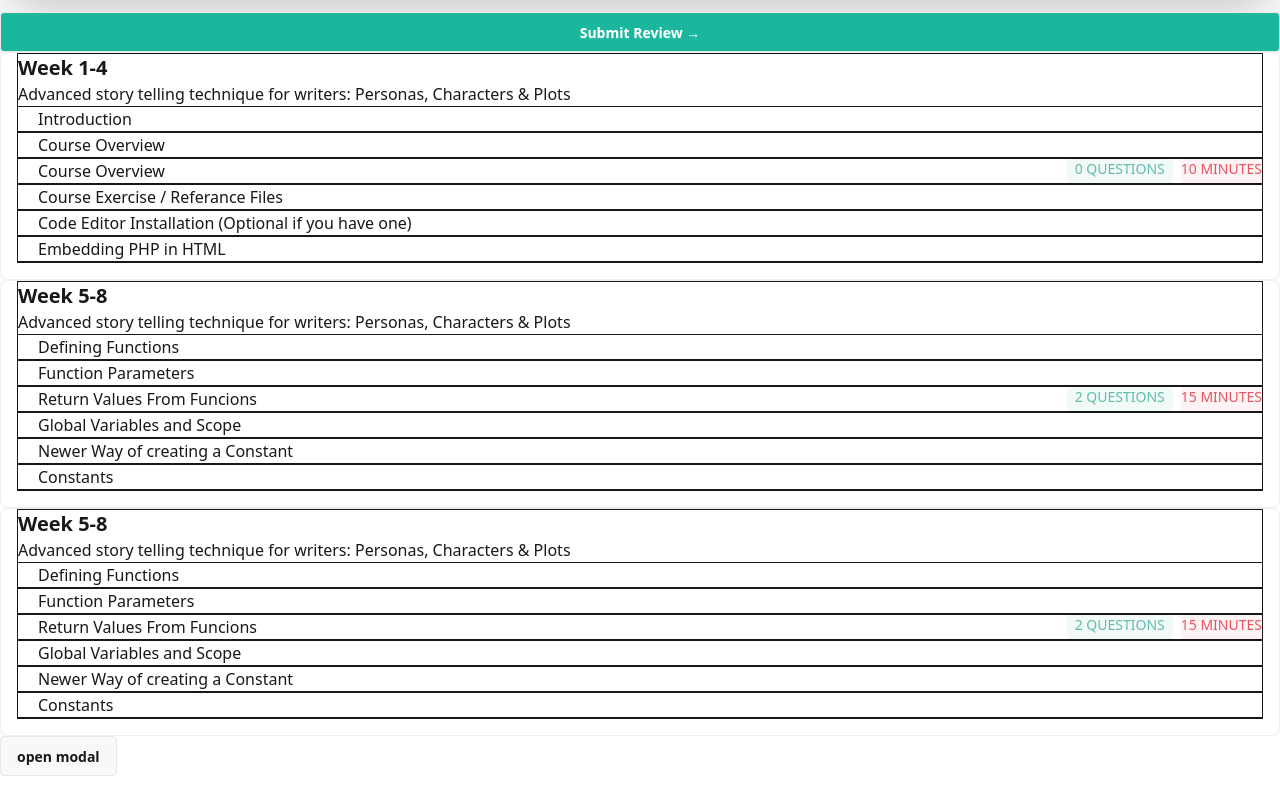
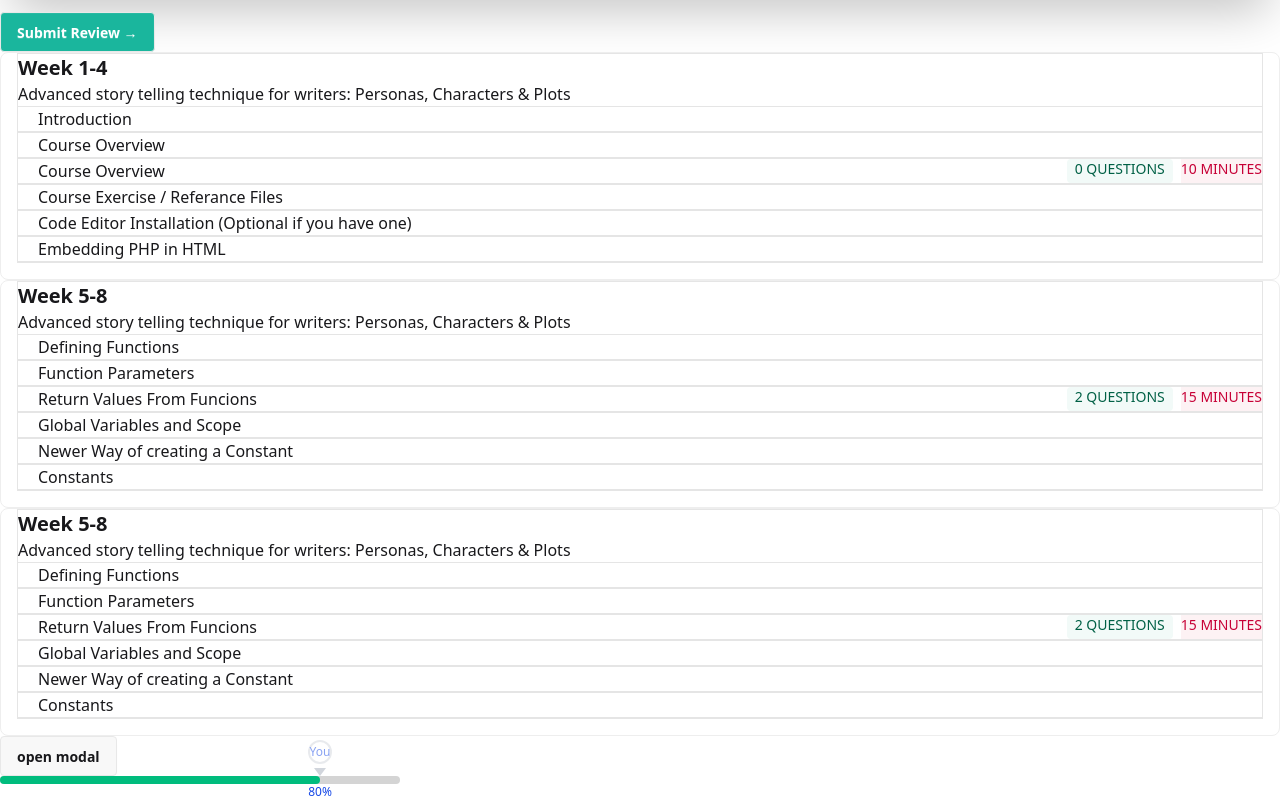
Before and after one commit to AbdallahKhaledAhmed/IT-Legend-Challenge, a Svelte app: page / in a window 1280 px wide. Shown: the part 949-1749 px from the top of the page. Before the commit the page ends 1725 px from the top, so only its background shows below. Built offline with nearby package versions, Linux system fonts and the light colour scheme; what @iconify/tailwind4 would draw is missing.

Commit message:
progress

```diff
--- a/src/App.svelte
+++ b/src/App.svelte
@@ -3,6 +3,7 @@
   import Comments from "./components/Comments.svelte";
   import CourseMaterial from "./components/CourseMaterial.svelte";
   import PdfViewer from "./components/PdfViewer.svelte";
+  import Progress from "./components/Progress.svelte";
   import Quizz from "./components/Quizz.svelte";
   import Week from "./components/Week.svelte";
   import { week1_4, week5_8 } from "./components/weeks";
@@ -17,3 +18,5 @@
 <Week weekTitle="Components & Databinding" weekNum="5-8" weekContent={week5_8}/>
 <!-- <Quizz /> -->
  <PdfViewer path="/CSharp.pdf" />
+
+ <Progress  initialValue=80/>
--- a/src/app.css
+++ b/src/app.css
@@ -5,3 +5,18 @@
 @plugin "daisyui" {
   themes: light --default, dark;
 }
+
+@layer utilities {
+  .center {
+    @apply flex justify-center items-center;
+  }
+}
+
+@layer components {
+  .progress-after {
+    @apply after:content-[attr(data-width)] after:absolute after:right-0 after:top-2 after:translate-x-[50%];
+  }
+  * {
+    @apply border-[#e5e5e5];
+  }
+}
--- a/src/components/Comments.svelte
+++ b/src/components/Comments.svelte
@@ -19,5 +19,5 @@
   </div>
 
   <textarea class="textarea w-full shadow-2xl" placeholder="Write a comment"></textarea>
-  <button class="btn text-white bg-[#1ab69d] font-semibold">Submit Review →</button>
+  <button class="btn text-white bg-[#1ab69d] font-semibold w-fit">Submit Review →</button>
 </div>
--- a/src/components/CourseContent.svelte
+++ b/src/components/CourseContent.svelte
@@ -9,8 +9,8 @@
   </div>
   {#if questions||time}
     <div class="flex flex-wrap justify-end gap-2">
-      <span class="text-sm text-[#60bba9] bg-[#f2faf8] px-2 rounded">{questions||0} QUESTIONS</span>
-      <span class="text-sm text-[#e55762] bg-[#fdf2f4]">{time||0} MINUTES</span>
+      <span class="text-sm text-emerald-800 bg-[#f2faf8] px-2 rounded">{questions||0} QUESTIONS</span>
+      <span class="text-sm text-rose-700 bg-[#fdf2f4]">{time||0} MINUTES</span>
     </div>
   {:else}
     <span class="icon-[icon-park-outline--lock-one]" style="width: 20px; height: 20px; color: #000;"></span>
--- /dev/null
+++ b/src/components/Progress.svelte
@@ -0,0 +1,23 @@
+<script>
+  let {initialValue} = $props()
+  let value = $state(0)
+  let progressElement = $state(null)
+
+  $effect(()=>{
+    if(!progressElement) return
+    const observer = new IntersectionObserver((entries)=>{entries.forEach((entry)=>{if(entry.isIntersecting){value=initialValue; observer.disconnect()}})},{threshold: 0.1})
+    observer.observe(progressElement)
+    return ()=> observer.disconnect()
+  })
+</script>
+
+  <div class="rounded h-2 w-100 bg-neutral-300 flex justify-start" role="progressbar">
+    <div bind:this={progressElement} class="bg-emerald-500 h-full rounded relative progress-after text-xs text-blue-700 duration-1000 ease-out" style:width={value+"%"} data-width="{value}%">
+      <div class="center flex-col absolute right-0 translate-x-[50%] bottom-5">
+        <div class="center w-6 h-6 relative rounded-full border-2 border-gray-300 dark:border-gray-500 animate-pulse">
+          You
+        </div>
+        <div class="w-0 h-0 border-l-[6px] border-r-[6px] border-t-[8px] border-l-transparent border-r-transparent border-t-gray-300 dark:border-t-gray-500 -mt-1 absolute -bottom-3"></div>
+      </div>
+    </div>
+  </div>
```
Also changed, not shown: src/components/Leaderboard.svelte (added).
